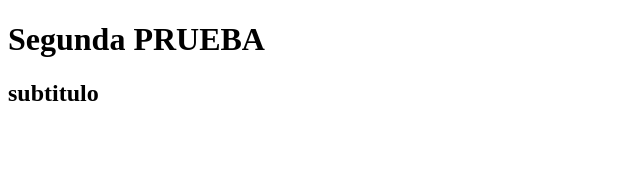
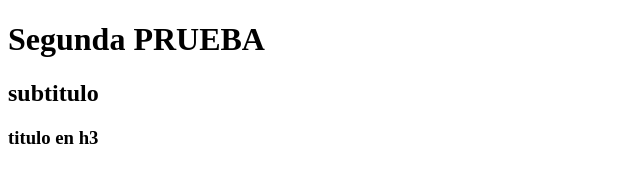
Before and after one commit to arielituzzz/importodo-ArielRicardoSuarezBaez, a plain HTML site: page segundapruebaindex.html in a window 1280 px wide. Shown: the whole page, without its empty margins (0-640 px from the left). Drawn offline with Linux system fonts and the light colour scheme.

Commit message:
agregue titulo en h3

```diff
--- a/segundapruebaindex.html
+++ b/segundapruebaindex.html
@@ -9,5 +9,6 @@
   <body>
     <h1>Segunda PRUEBA</h1>
     <h2>subtitulo</h2>
+    <h3>titulo en h3</h3>
   </body>
 </html>
```
